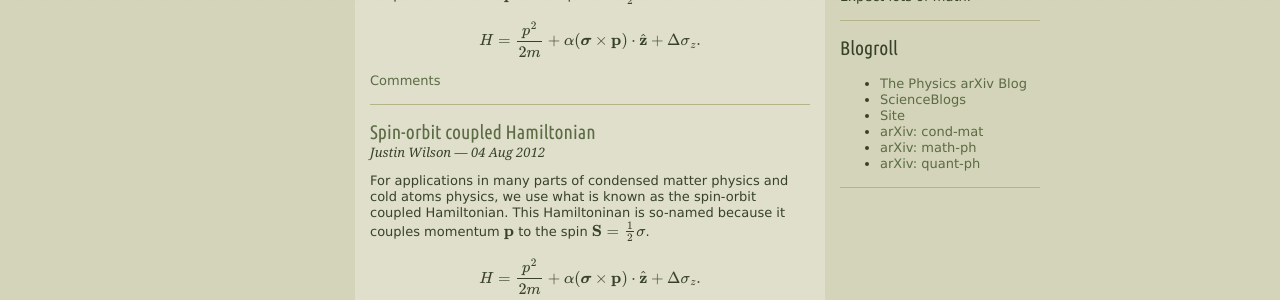
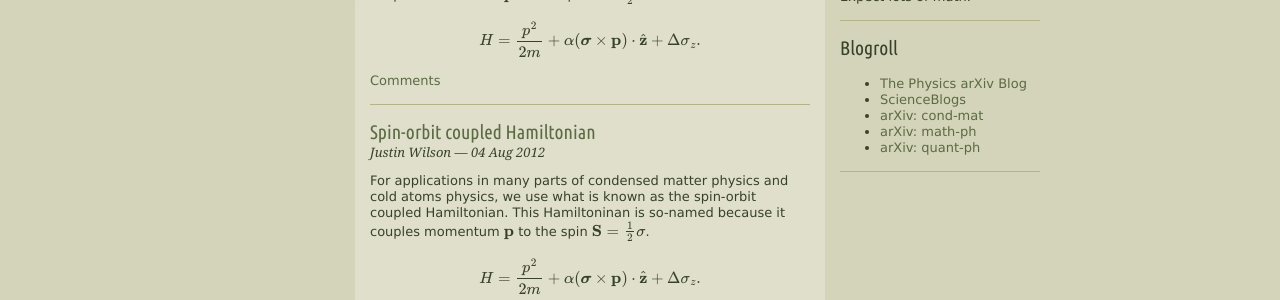
Before and after one commit to jhwilson/old-jhwilson.github.io, a Jekyll site: the page built from index.html, in a window 1280 px wide. Shown: the part 198-498 px from the top of the page. Built offline with Jekyll 4.4.1, drawn with Linux system fonts in a browser that asks for light colours; nearby versions of some CDN libraries; formulas are drawn with MathJax 3; the list of posts is cut into pages by our own code; comment, search, counter and statistics services are not loaded.

Commit message:
Get rid of example

```diff
--- a/_layouts/default.html
+++ b/_layouts/default.html
@@ -47,7 +47,7 @@
           <ul>
             <li><a href="http://www.technologyreview.com/contributor/the-physics-arxiv-blog/">The Physics arXiv Blog</a></li>
             <li><a href="http://scienceblogs.com/">ScienceBlogs</a></li>
-            <li><a href="#">Site</a></li>
+            <!-- <li><a href="#">Site</a></li> -->
             <li><a href="http://arxiv.org/list/cond-mat/recent">arXiv: cond-mat</a></li>
             <li><a href="http://arxiv.org/list/math-ph/recent">arXiv: math-ph</a></li>
             <li><a href="http://arxiv.org/list/quant-ph/recent">arXiv: quant-ph</a></li>
```
